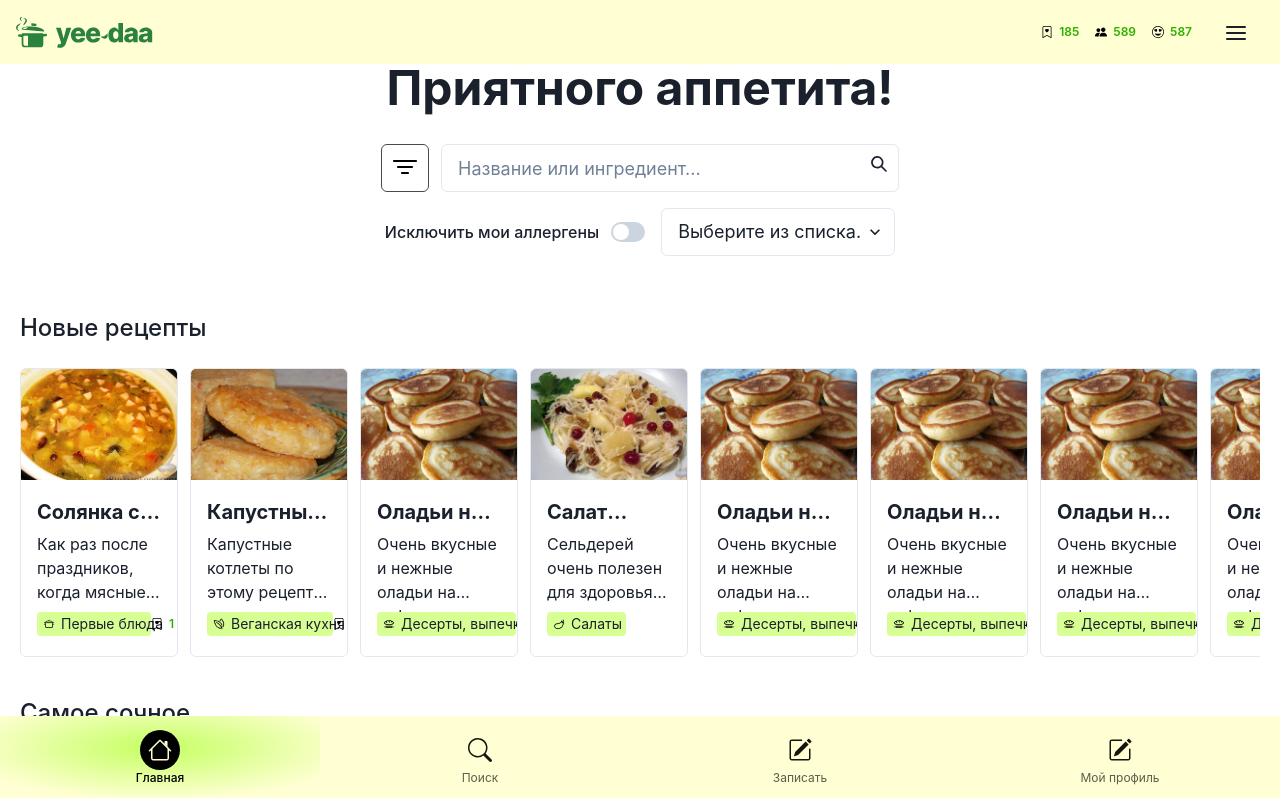
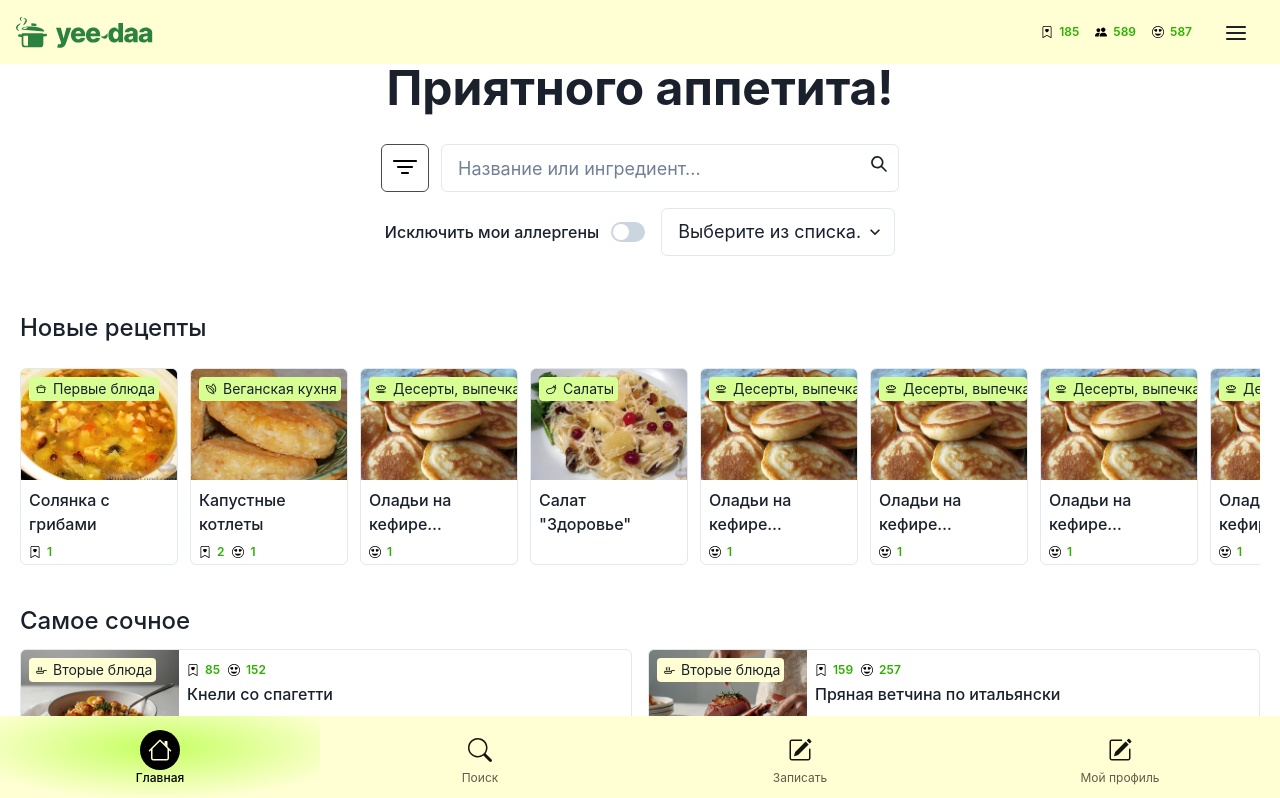
Before and after one commit to ClevertecFrontendLab/sergioivanov008, a React (Vite) app: page / in a window 1280 px wide. Shown: the top 798 px of the page. Built offline with nearby package versions, Linux system fonts and the light colour scheme.

Commit message:
refactor(recipeitemlook): change style

```diff
--- a/src/components/recipe-item-look/RecipeItemLook.tsx
+++ b/src/components/recipe-item-look/RecipeItemLook.tsx
@@ -23,16 +23,30 @@ export function RecipeItemLook({ data }: RecipeItemPropsType) {
                 {data.recomendation && <RecomendationBadge data={data.recomendation} />}
             </Box>
 
-            <Stack py={5} px={4} gap={0}>
+            <Stack
+                pt={{ base: '8px', lg: '24px' }}
+                pb={{ base: '4px', lg: '20px' }}
+                px={{ base: '8px', lg: '24px' }}
+                gap={{ base: '20px', lg: '24px' }}
+                w='100%'
+            >
                 <CardBody p={0}>
-                    <Heading size='md' noOfLines={1}>
+                    <Heading
+                        noOfLines={{ base: 2, lg: 1 }}
+                        fontWeight={{ base: '500' }}
+                        fontSize={{ base: '16px', lg: '18px', xl: '20px' }}
+                        lineHeight={{ base: '150%', lg: '156%', xl: '140%' }}
+                        mb='8px'
+                    >
                         {data.title}
                     </Heading>
-                    <Text py='2' noOfLines={3}>
+                    <Text py='2' noOfLines={3} display={{ base: 'none', lg: 'block' }}>
                         {data.description}
                     </Text>
                     <Flex justify='space-between'>
-                        <Badge type={data.badgeType} color='#d7ff94' />
+                        <Box position={{ base: 'absolute', lg: 'relative' }} left='8px' top='8px'>
+                            <Badge type={data.badgeType} color='#d7ff94' />
+                        </Box>
                         {data.recipeProps && (
                             <Flex gap={2}>
                                 {data.recipeProps.map((el) => (
```
